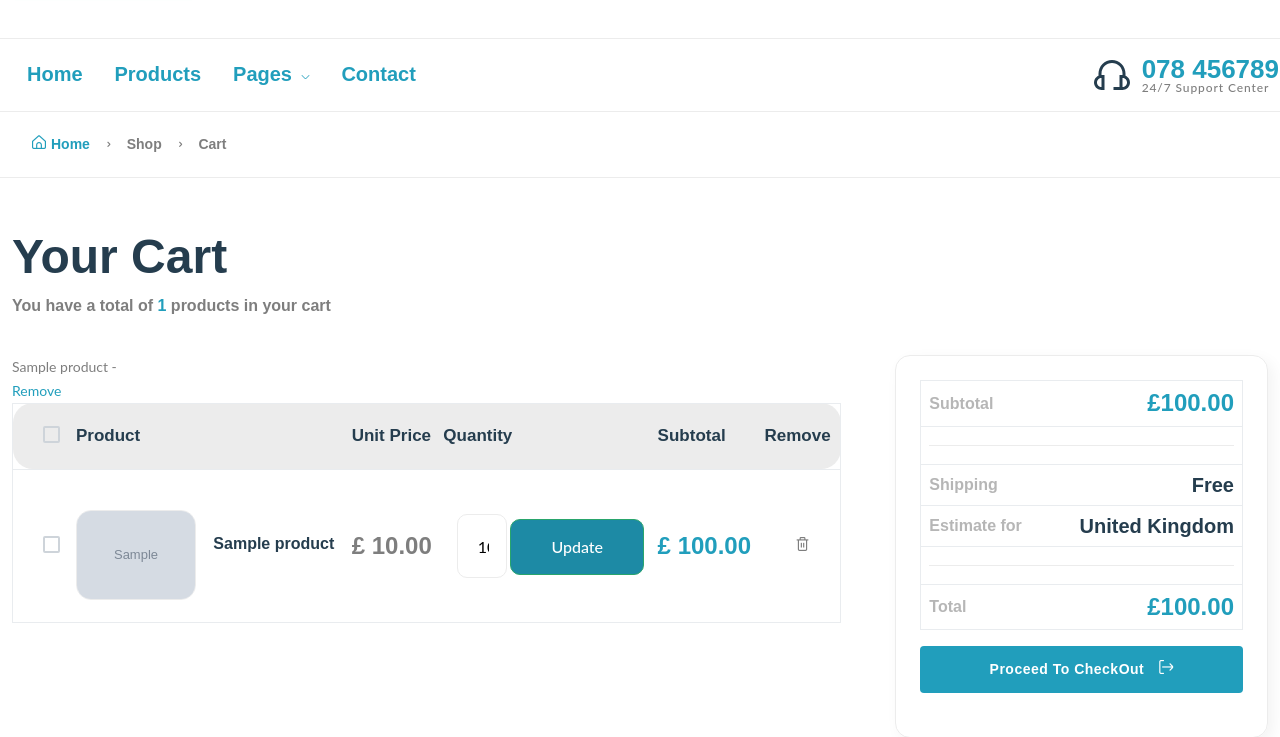
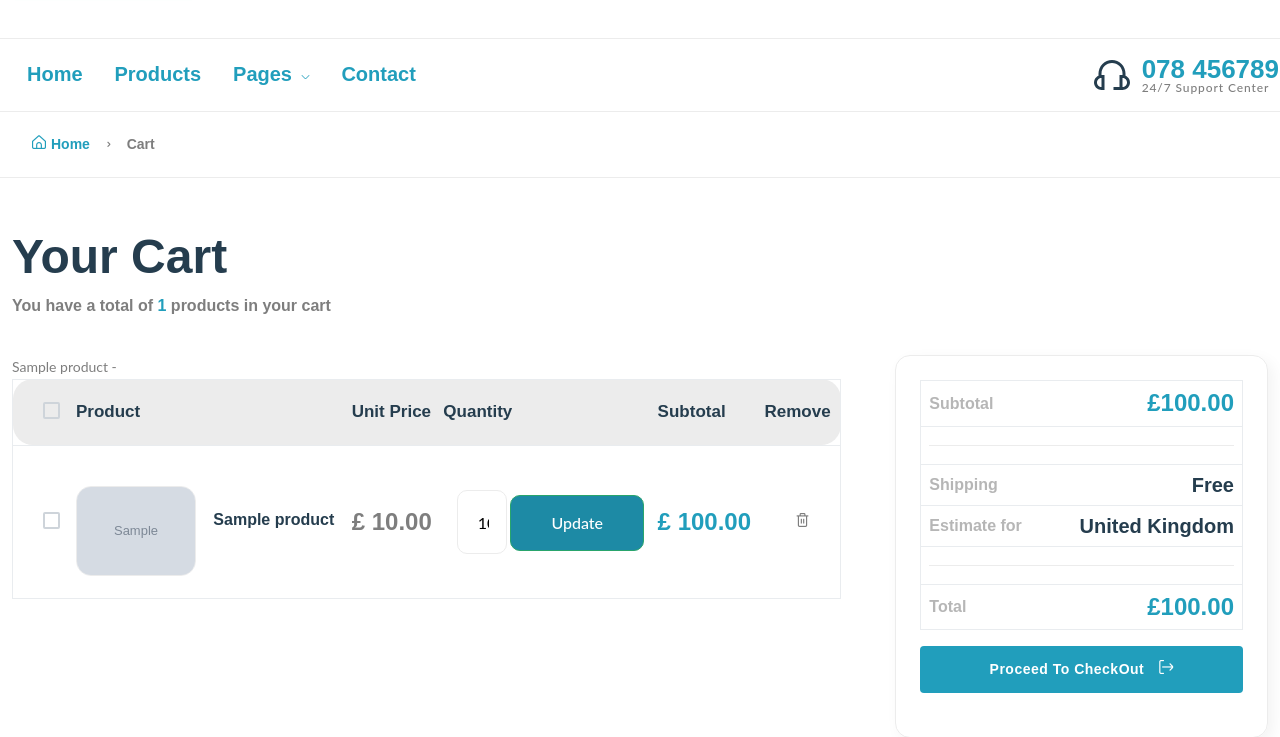
Before and after one commit to DarakhshanF/Django-eComm-app, a Django app: page /cart/ in a window 1280 px wide. Shown: the part 209-946 px from the top of the page. Run offline with Django 4.2, Linux system fonts and the light colour scheme; a user stored in the database is signed in; tables that the repository leaves empty hold one stand-in row (values such as "Sample post"); grey boxes marked "Sample" are stand-in pictures; parts of the project's set-up code (start-up, migrations or seed data) failed here and were passed over; some libraries are stand-ins or nearby versions.

Commit message:
Remove 'Shop' text from breadcrumb

```diff
--- a/eCommerce/templates/cart/usercart.html
+++ b/eCommerce/templates/cart/usercart.html
@@ -7,7 +7,6 @@
             <div class="container">
                 <div class="breadcrumb">
                     <a href="index.html" rel="nofollow"><i class="fi-rs-home mr-5"></i>Home</a>
-                    <span></span> Shop
                     <span></span> Cart
                 </div>
             </div>
@@ -68,7 +67,6 @@
                                                 </td>
                                                 <td class="action text-center" data-title="Remove"><a href="{% url 'cart:remove_from_cart' item.id %}" class="text-body"><i class="fi-rs-trash"></i></a></td>
                                             </tr>
-                                            <a href="{% url 'cart:remove_from_cart' item.id %}">Remove</a>
                                         </li>
                                     {% endfor %}
                                     </ul>
```
